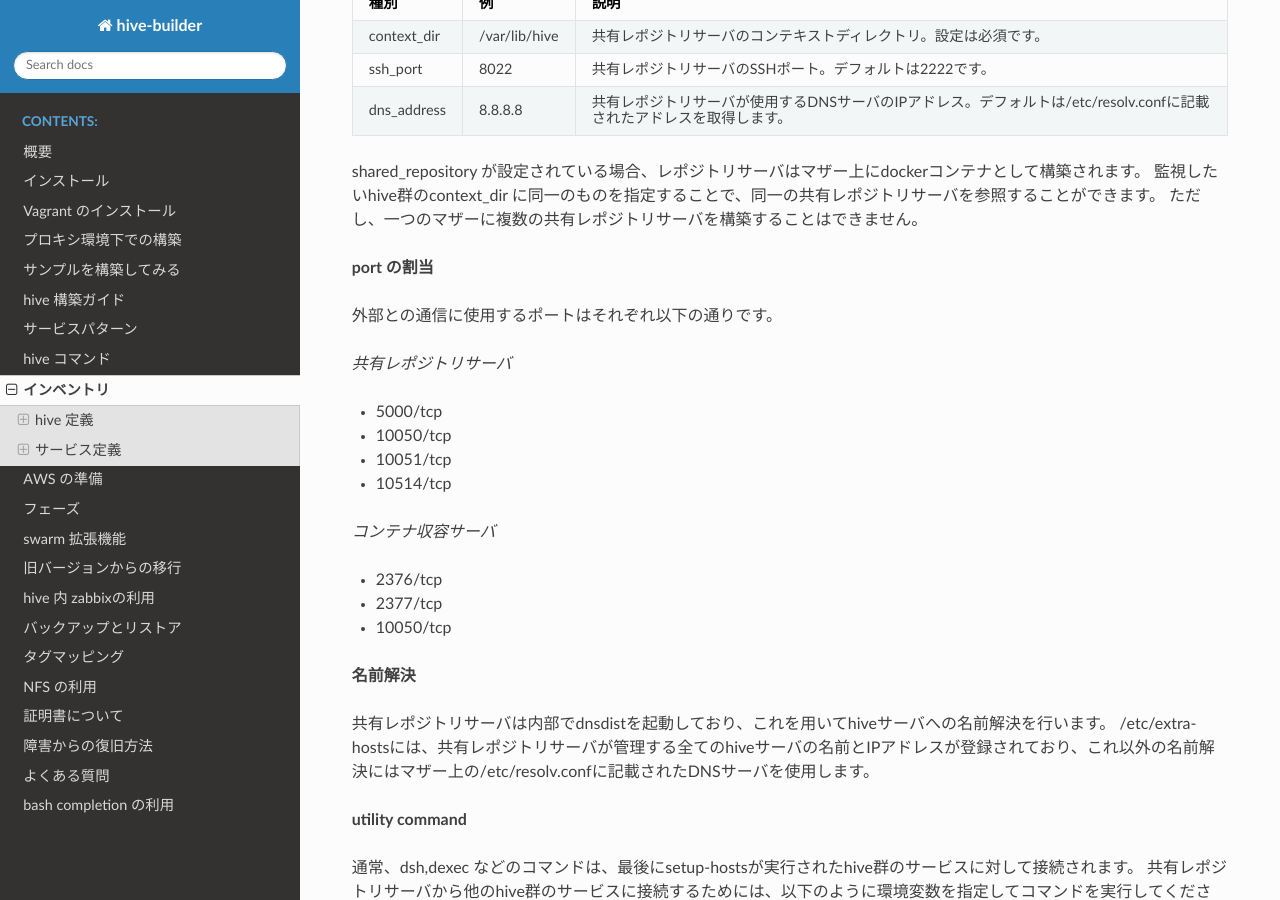
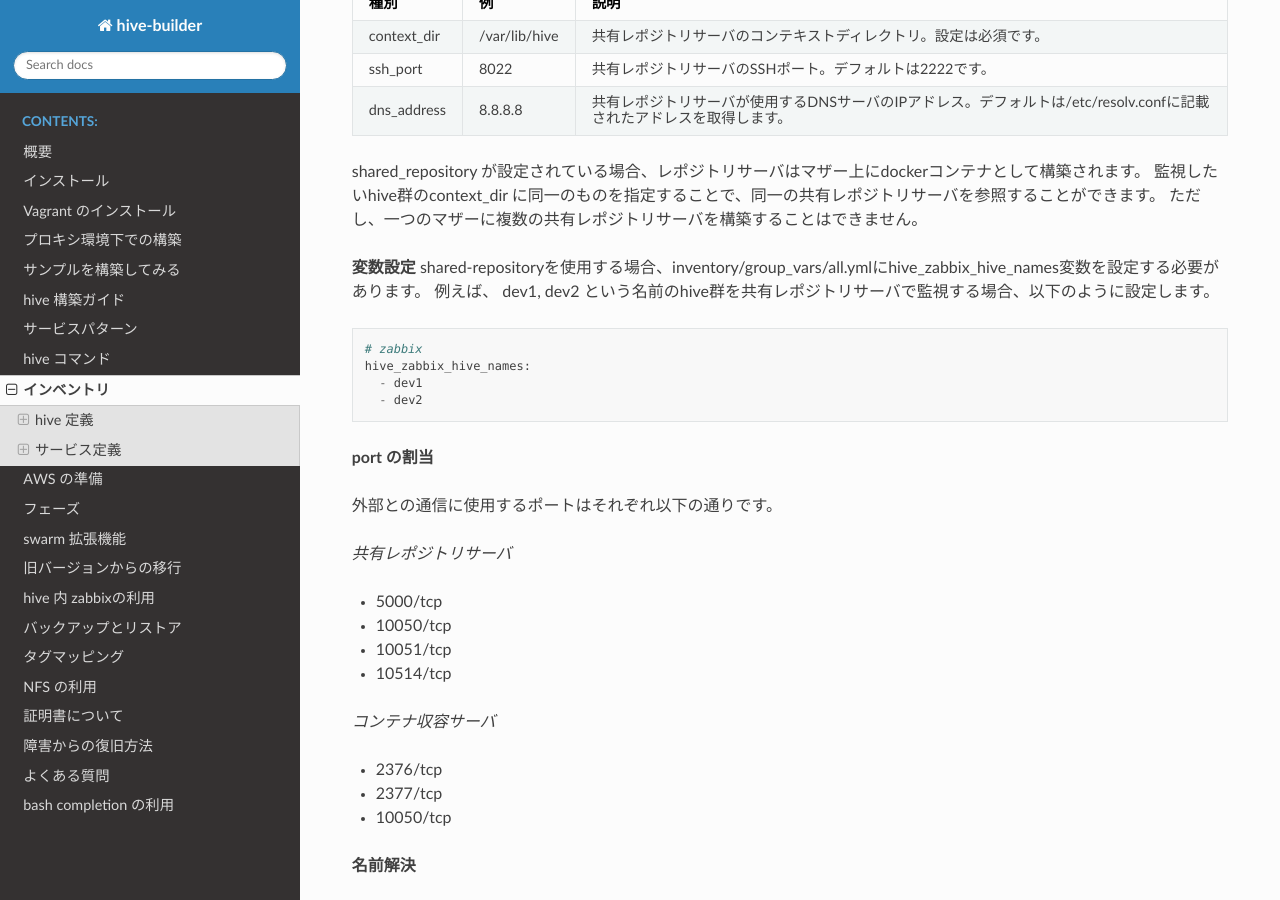
Before and after one commit to procube-open/hive-builder, a Sphinx documentation site: the page built from docs/inventory.rst, in a window 1280 px wide and 900 px high, scrolled down 4814 px. Built offline with Sphinx 7.4.7 and the Read the Docs theme 3.1.0, drawn with Linux system fonts in a browser that asks for light colours.

Commit message:
ドキュメントにhive_zabbix_hive_namesを追記

```diff
--- a/docs/inventory.rst
+++ b/docs/inventory.rst
@@ -255,6 +255,16 @@ hive定義の internal_cidr プロパティで変更できます。
 shared_repository が設定されている場合、レポジトリサーバはマザー上にdockerコンテナとして構築されます。
 監視したいhive群のcontext_dir に同一のものを指定することで、同一の共有レポジトリサーバを参照することができます。
 ただし、一つのマザーに複数の共有レポジトリサーバを構築することはできません。
+
+**変数設定**
+shared-repositoryを使用する場合、inventory/group_vars/all.ymlにhive_zabbix_hive_names変数を設定する必要があります。
+例えば、 dev1, dev2 という名前のhive群を共有レポジトリサーバで監視する場合、以下のように設定します。
+::
+
+  # zabbix
+  hive_zabbix_hive_names:
+    - dev1
+    - dev2
 
 **port の割当**
 
```
